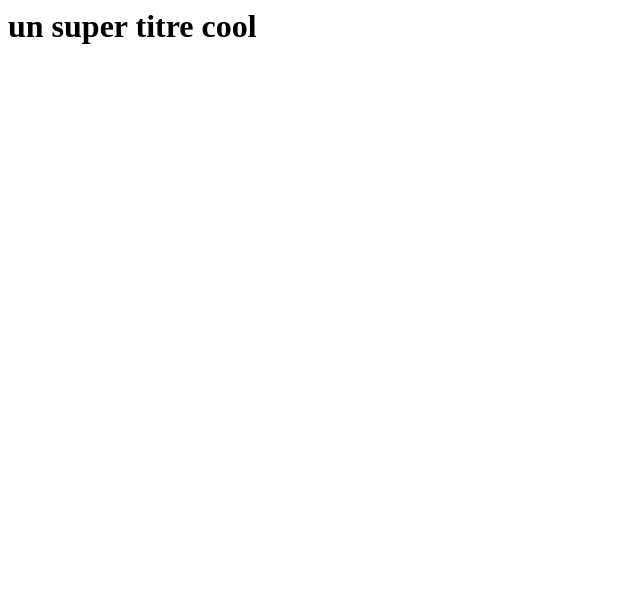
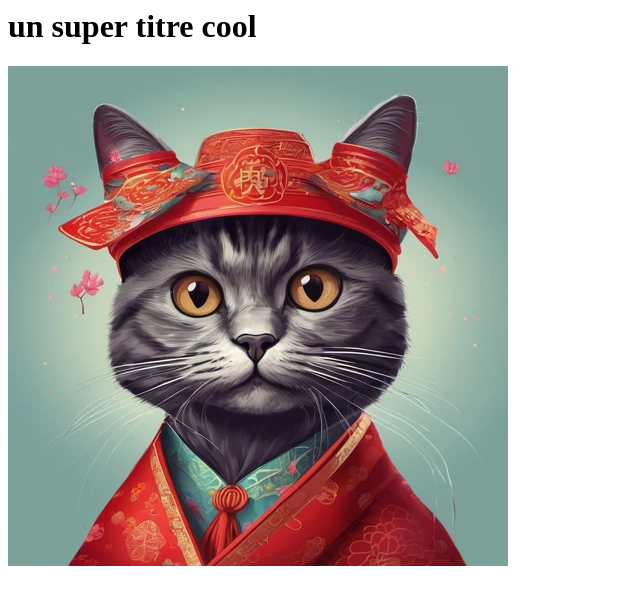
Before and after one commit to MariaB98/cautious-pancake, a plain HTML site: page index.html in a window 1280 px wide. Shown: the whole page, without its empty margins (0-640 px from the left). Drawn offline with Linux system fonts and the light colour scheme.

Commit message:
Image added and new folder created

```diff
--- a/index.html
+++ b/index.html
@@ -6,6 +6,7 @@
     </head>
     <body>
         <h1> un super titre  cool</h1>
+        <img src="img/medium.webp">
 
     </body>
 </html>
```
Also changed, not shown: img/medium.webp (added).
